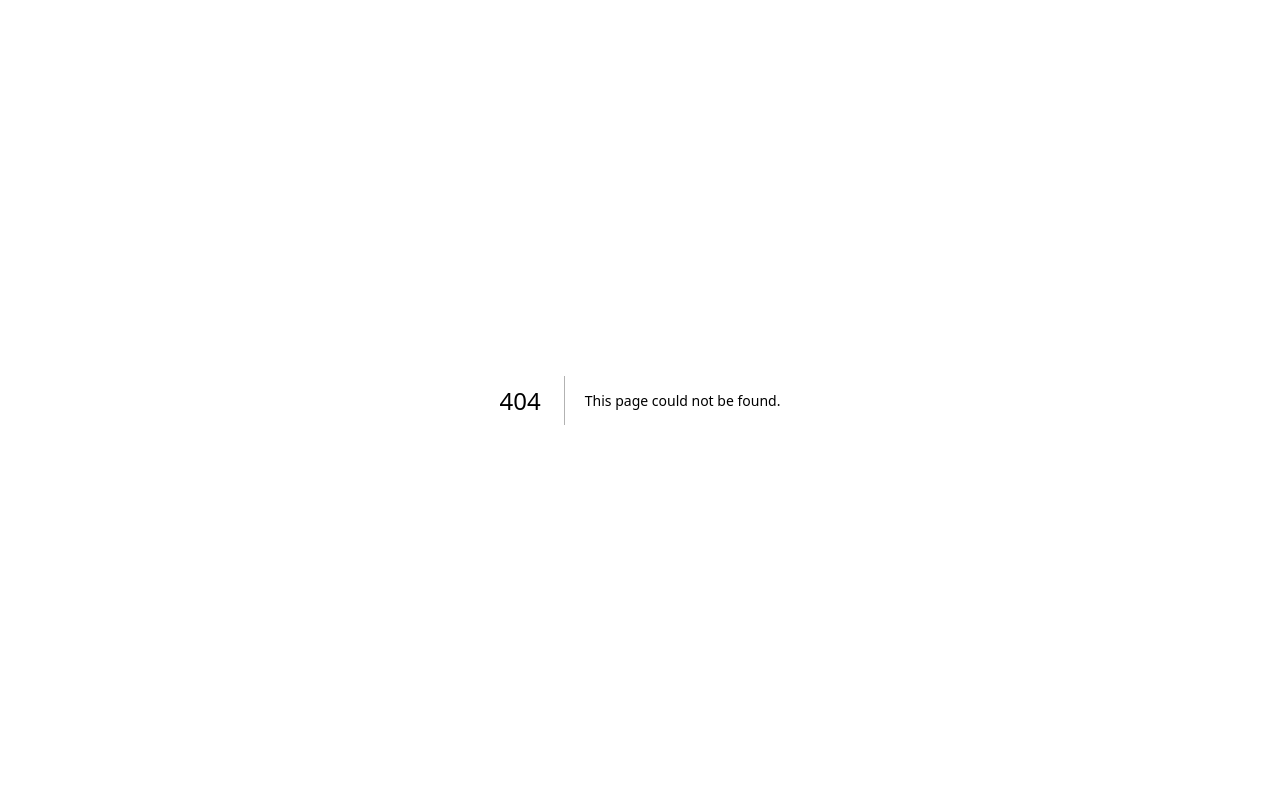
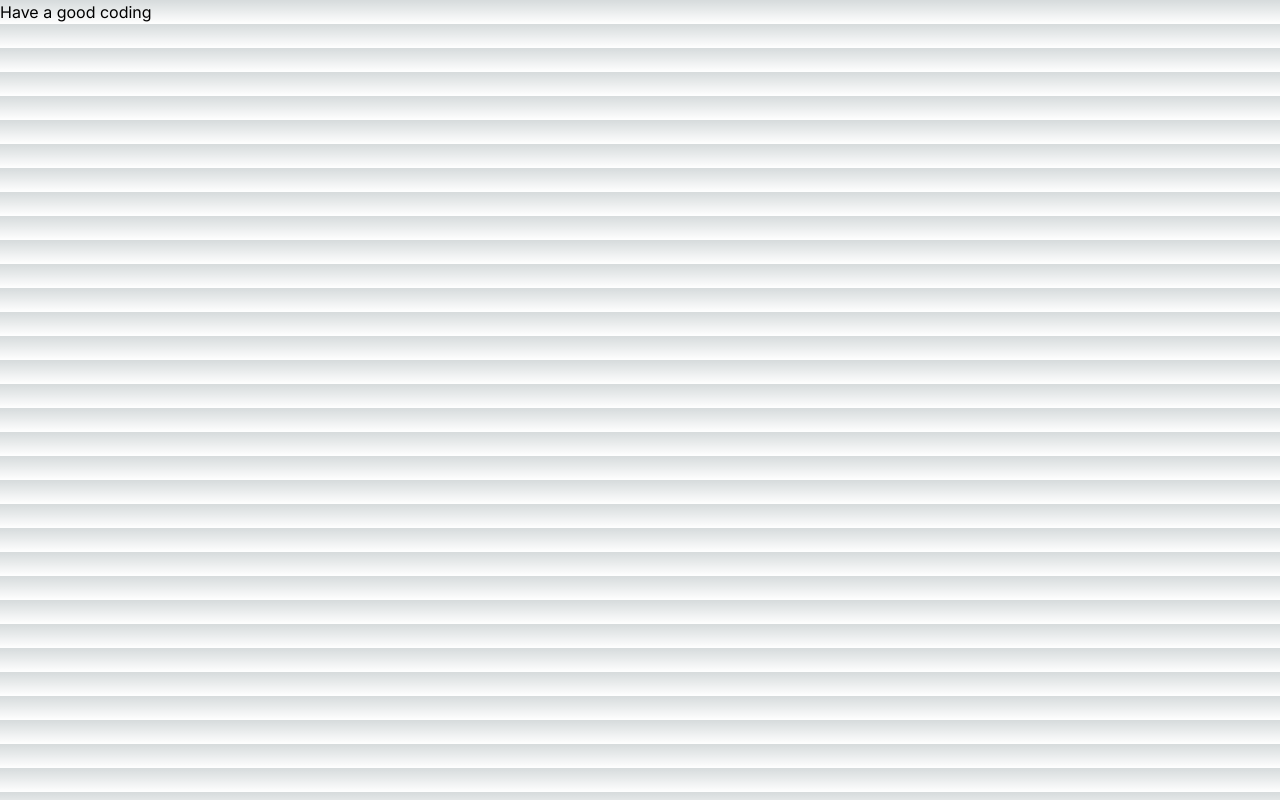
Before and after one commit to Nicholas-Abell/food_buddy, a Next.js app: page /auth in a window 1280 px wide. Before the commit this address had no page. Built offline with nearby package versions, Linux system fonts and the light colour scheme.

Commit message:
page routes

```diff
--- /dev/null
+++ b/app/auth/page.tsx
@@ -0,0 +1,8 @@
+import React from "react";
+
+type pageProps = {};
+
+const page: React.FC<pageProps> = () => {
+  return <div>Have a good coding</div>;
+};
+export default page;
--- /dev/null
+++ b/app/create-recipe/page.tsx
@@ -0,0 +1,11 @@
+import React from 'react';
+
+type pageProps = {
+
+};
+
+const page:React.FC<pageProps> = () => {
+
+    return <div>Have a good coding</div>
+}
+export default page;
--- /dev/null
+++ b/app/saved-recipes/page.tsx
@@ -0,0 +1,8 @@
+import React from "react";
+
+type pageProps = {};
+
+const page: React.FC<pageProps> = () => {
+  return <div>Have a good coding</div>;
+};
+export default page;
```
